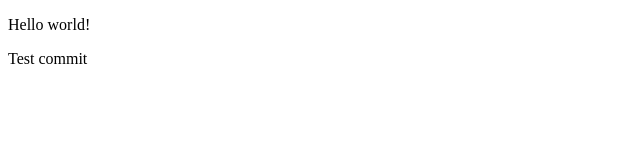
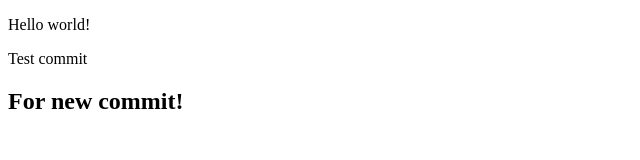
Before and after one commit to Dkr56/testProject, a plain HTML site: page index.html in a window 1280 px wide. Shown: the whole page, without its empty margins (0-640 px from the left). Drawn offline with Linux system fonts and the light colour scheme.

Commit message:
index.html mod

```diff
--- a/index.html
+++ b/index.html
@@ -10,7 +10,7 @@
 
     <p>Hello world!</p>
     <p>Test commit</p>
-
+    <h2>For new commit!</h2>
     <!-- <script>
         alert(1);
     </script> -->
```
